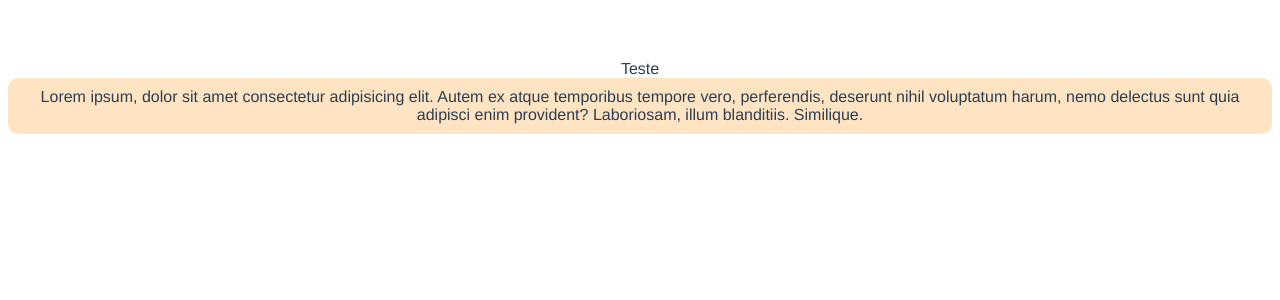
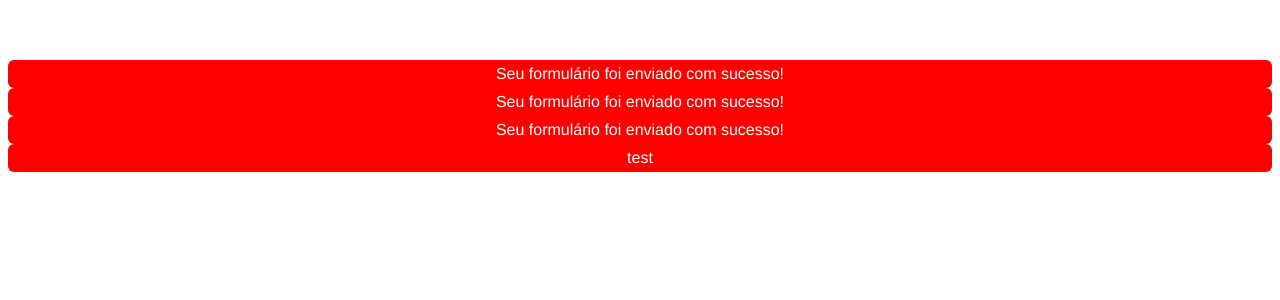
Before and after one commit to fty57/fundamentals-vue, a Vue app in the folder crud-app/app/: page / in a window 1280 px wide. Shown: the top 300 px of the page. Built offline with nearby package versions, Linux system fonts and the light colour scheme.

Commit message:
Enviando dados para o componente filho (props)

```diff
--- a/crud-app/app/src/App.vue
+++ b/crud-app/app/src/App.vue
@@ -1,17 +1,16 @@
 <template>
   <div class="card">
-    Teste
-    <BaseCard />
+    <BaseAlert variant="danger" />
   </div>
 </template>
 
 <script>
-import BaseCard from "./components/BaseCard.vue";
+import BaseAlert from "./components/BaseAlert.vue";
 
 export default {
   name: "App",
   components: {
-    BaseCard,
+    BaseAlert,
   },
   data() {
     return {};
--- /dev/null
+++ b/crud-app/app/src/components/BaseAlert.vue
@@ -0,0 +1,59 @@
+<template>
+  <div
+    :class="[
+      'alert',
+      {
+        'alert-success': variant === 'success',
+        'alert-danger': variant === 'danger',
+      },
+    ]"
+  >
+    Seu formulário foi enviado com sucesso!
+  </div>
+
+  <div :class="`alert alert-${variant}`">
+    Seu formulário foi enviado com sucesso!
+  </div>
+
+  <div :class="baseClass">Seu formulário foi enviado com sucesso!</div>
+
+  <div :class="baseClass">{{ test }}</div>
+</template>
+
+<script>
+export default {
+  props: {
+    variant: {
+      type: String,
+      default: "",
+    },
+    test: {
+      type: String,
+      default: "test",
+    },
+  },
+  computed: {
+    baseClass() {
+      return ["alert", this.variant ? `alert-${this.variant}` : ""];
+    },
+  },
+};
+</script>
+
+<style scoped>
+.alert {
+  padding: 5px;
+  border-radius: 6px;
+  color: gray;
+  background: #ddd;
+}
+.alert-success {
+  background: #42b983;
+  color: white;
+}
+
+.alert-danger {
+  background: red;
+  color: white;
+}
+</style>
```
